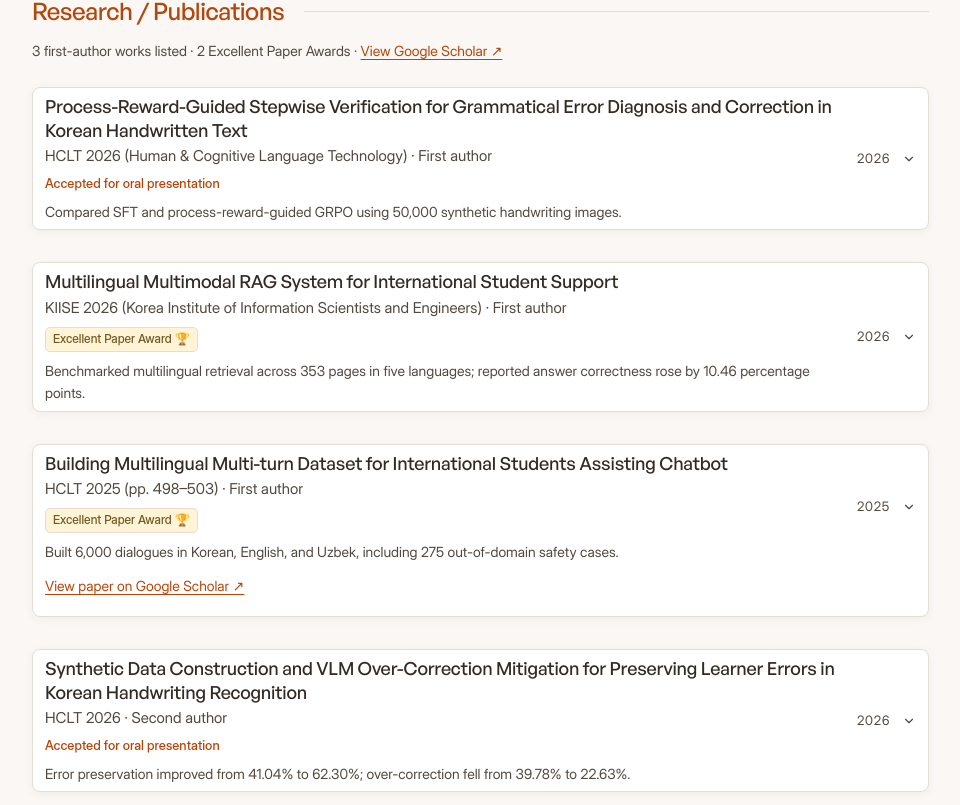
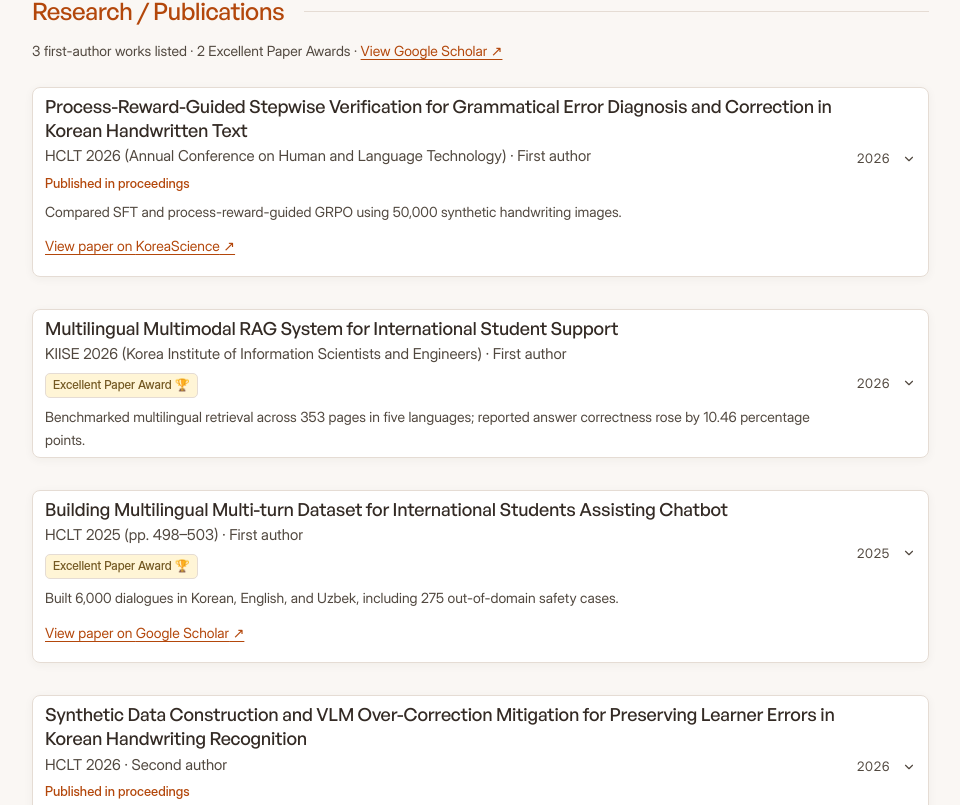
Before and after one commit to davemaxuell/CV, a React (Vite) app: page / in a window 1280 px wide. Shown: the part 1675-2480 px from the top of the page, without its empty margins (296-1256 px from the left). Built offline with nearby package versions, Linux system fonts and the light colour scheme; a web font is replaced by a local one.

Commit message:
Link the HCLT 2026 proceedings papers

```diff
--- a/src/academic/AcademicPage.tsx
+++ b/src/academic/AcademicPage.tsx
@@ -106,7 +106,7 @@ export default function AcademicPage() {
           {paper.status && <p className="academic-result">{paper.status}</p>}
           {paper.award && <p className="academic-result">{paper.award.replace(' 🏆', '')}</p>}
           {paper.highlight && <p className="academic-publication-summary">{paper.highlight}</p>}
-          {paper.paperUrl && <div className="academic-links"><a href={paper.paperUrl} {...external} aria-label={`View paper on Google Scholar: ${paper.title}`}>Paper on Google Scholar ↗</a></div>}
+          {paper.paperUrl && <div className="academic-links"><a href={paper.paperUrl} {...external} aria-label={`View paper on ${paper.paperSource ?? "Google Scholar"}: ${paper.title}`}>Paper on {paper.paperSource ?? "Google Scholar"} ↗</a></div>}
           <details className="academic-details"><summary>Abstract & results</summary>
             <p>{paper.summary}</p>
             {paper.pages && <p>Pages: {paper.pages}</p>}
--- a/src/components/PublicationsSection.tsx
+++ b/src/components/PublicationsSection.tsx
@@ -19,7 +19,7 @@ export const PublicationsSection = () => (
           award={p.award}
           status={p.status}
           summary={p.highlight}
-          action={p.paperUrl && <a href={p.paperUrl} target="_blank" rel="noopener noreferrer" aria-label={`View paper on Google Scholar: ${p.title}`}>View paper on Google Scholar ↗</a>}
+          action={p.paperUrl && <a href={p.paperUrl} target="_blank" rel="noopener noreferrer" aria-label={`View paper on ${p.paperSource ?? "Google Scholar"}: ${p.title}`}>View paper on {p.paperSource ?? "Google Scholar"} ↗</a>}
         >
           <p>{p.summary}</p>
           {p.award && <p>{p.award}</p>}
--- a/src/data/portfolioData.ts
+++ b/src/data/portfolioData.ts
@@ -281,10 +281,13 @@ export const experiences: Experience[] = [
 export const publications: Publication[] = [
   {
     id: "pub-hclt-2026-1",
-    status: "Accepted for oral presentation",
+    status: "Published in proceedings",
+    paperUrl: "https://koreascience.kr/article/CFKO202630154054759.do",
+    paperSource: "KoreaScience",
+    pages: "624–629",
     highlight: "Compared SFT and process-reward-guided GRPO using 50,000 synthetic handwriting images.",
     title: "Process-Reward-Guided Stepwise Verification for Grammatical Error Diagnosis and Correction in Korean Handwritten Text",
-    conference: "HCLT 2026 (Human & Cognitive Language Technology)",
+    conference: "HCLT 2026 (Annual Conference on Human and Language Technology)",
     year: "2026",
     authorRole: "First author",
     summary: "Proposed a VLM framework integrating handwriting transcription, reference-sentence restoration, and structured grammatical error diagnosis over 50,000 synthetic handwriting images. Compared answer-only SFT, stepwise-verification SFT, and process-reward-model-guided GRPO.",
@@ -330,7 +333,10 @@ export const publications: Publication[] = [
   },
   {
     id: "pub-hclt-2026-2",
-    status: "Accepted for oral presentation",
+    status: "Published in proceedings",
+    paperUrl: "https://koreascience.kr/article/CFKO202630057630354.page?lang=ko",
+    paperSource: "KoreaScience",
+    pages: "241–246",
     highlight: "Error preservation improved from 41.04% to 62.30%; over-correction fell from 39.78% to 22.63%.",
     title: "Synthetic Data Construction and VLM Over-Correction Mitigation for Preserving Learner Errors in Korean Handwriting Recognition",
     conference: "HCLT 2026",
--- a/src/types.ts
+++ b/src/types.ts
@@ -44,6 +44,7 @@ export interface Publication {
   award?: string;
   pages?: string;
   paperUrl?: string;
+  paperSource?: string;
   summary: string;
   metrics: { label: string; value: string }[];
   tags: string[];
```
Also changed, not shown: 2 other files (tests, documents, lock files or other folders).
